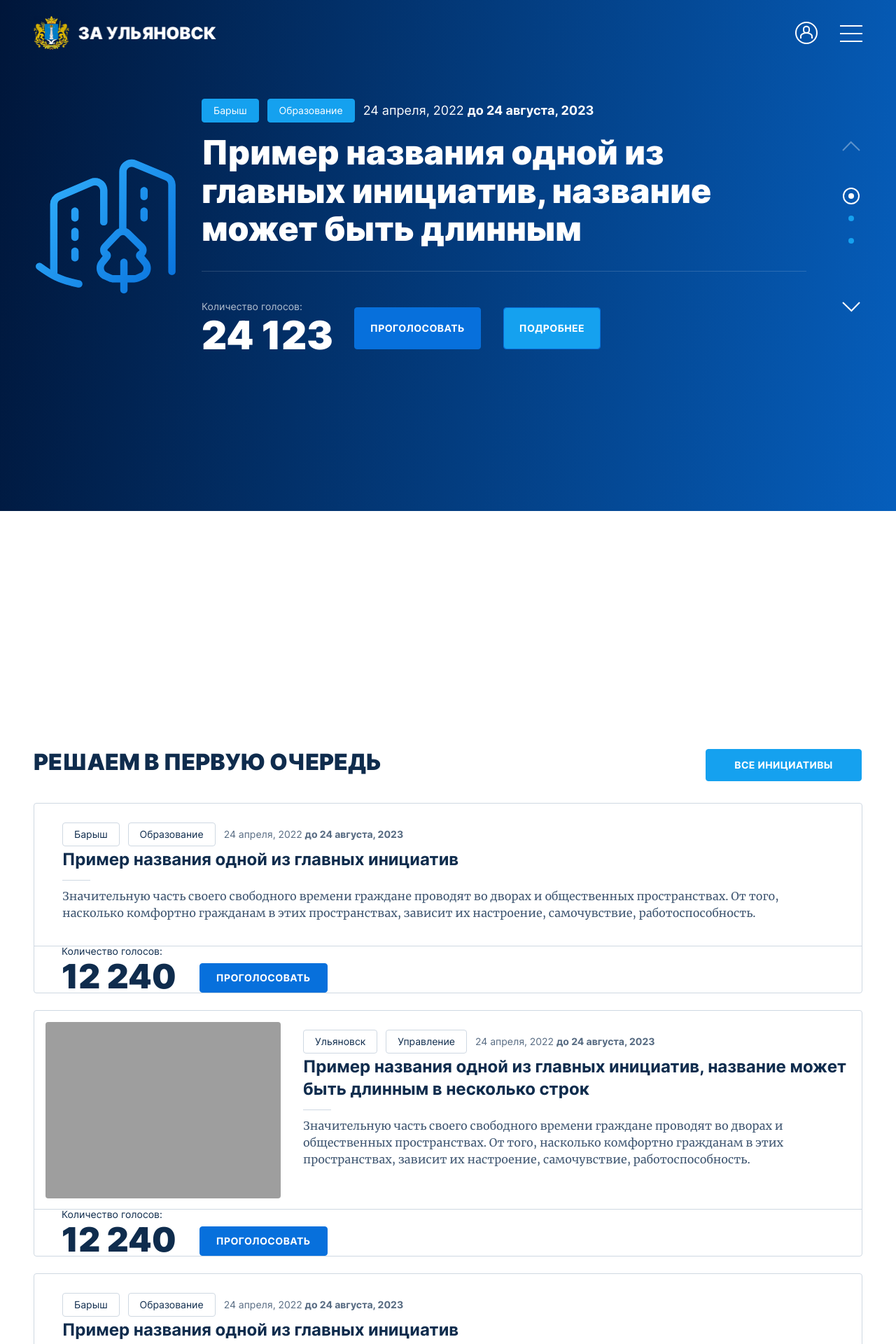
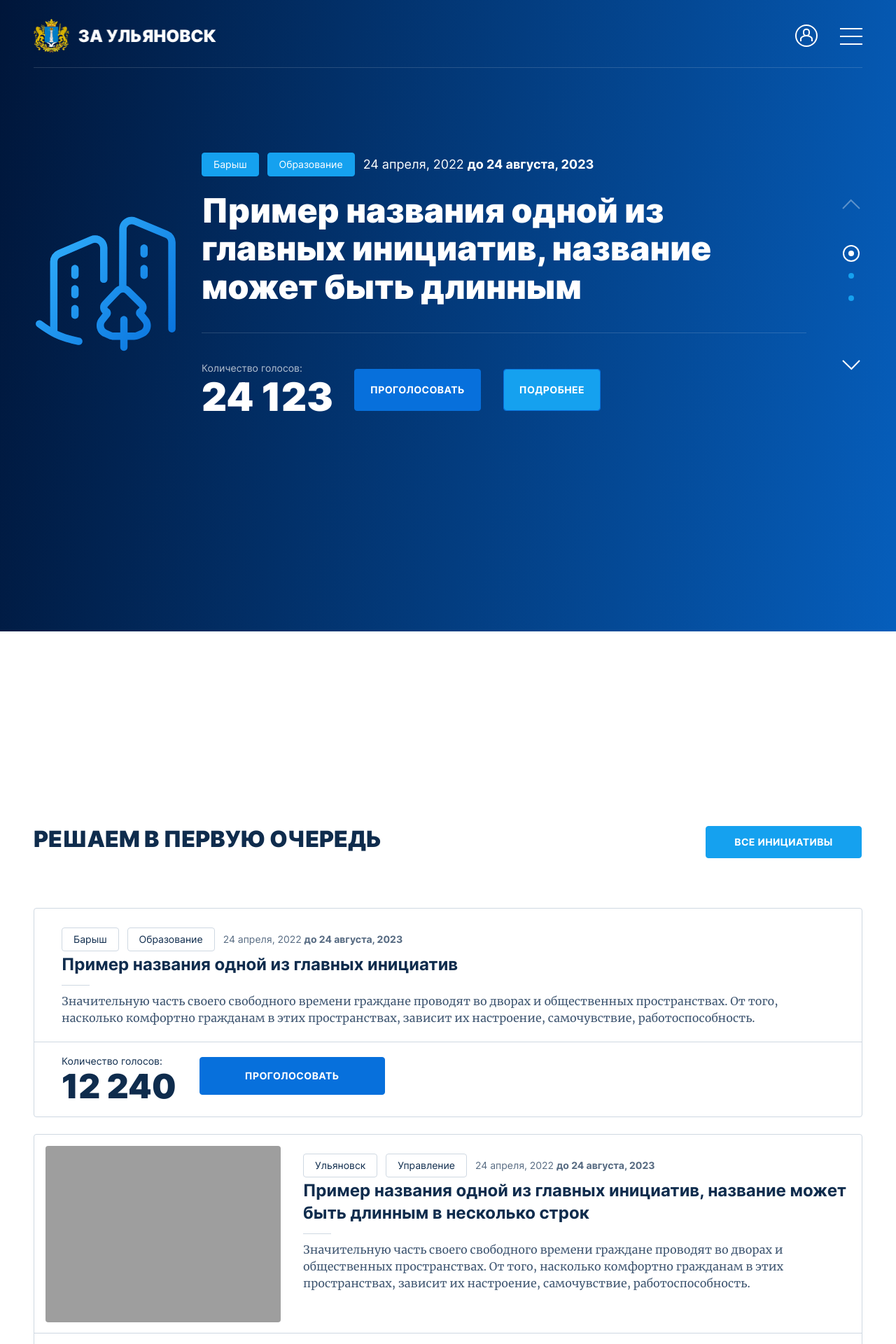
Before and after one commit to yurkaronin/zaulianivsk, a PHP site: page /home.php in a window 1280 px wide. Shown: the top 1920 px of the page at 70% size. Run offline with PHP 8.4, Linux system fonts and the light colour scheme; some libraries are stand-ins or nearby versions; grey boxes are pictures that could not be loaded.

Commit message:
Адаптив главной стр до 1024

```diff
--- a/css/bem/_card-item-long.scss
+++ b/css/bem/_card-item-long.scss
@@ -50,7 +50,6 @@
   }
 
   &__desc {
-    // padding: 28px 41px 35px;
     flex-grow: 2;
     position: relative;
   }
@@ -104,9 +103,6 @@
     }
   }
 
-  &--mod {
-    // grid-template-columns: 9fr 3fr;
-  }
   &--mod &__left {
     padding: 17px 17px 15px;
     align-items: flex-start;
@@ -124,6 +120,23 @@
       background-color: var(--White);
       box-shadow: 4px 4px 12px rgb(0 0 0 / 20%);
     }
+  }
+
+  @media (max-width: 1440px) {
+
+    &__right {
+      padding: 20px 40px;
+    }
+    &__left {
+      padding: 28px 40px 22px;
+    }
+    .button {
+      max-width: max-content;
+      padding: 20px 65px;
+  }
+  .card-item-long__right {
+    align-items: flex-start;
+  }
   }
 
   @media (max-width: 1320px) {
--- a/css/bem/_map.scss
+++ b/css/bem/_map.scss
@@ -26,9 +26,6 @@
     }
   }
 
-  @media (max-width: 1024px) {
-    display: none;
-  }
 }
 
 /** dealer-detail */
--- a/css/bem/_section.scss
+++ b/css/bem/_section.scss
@@ -28,6 +28,13 @@
       padding-bottom: 0;
     }
   }
+
+  @media (max-width: 1440px) {
+    .section__top {
+      padding-bottom: 35px;
+      margin-bottom: 35px;
+    }
+  }
   @media (max-width: 650px) {
 
     &__top {
--- a/css/sections/_first-of-all.scss
+++ b/css/sections/_first-of-all.scss
@@ -9,4 +9,24 @@
   .map--transform {
     margin-top: -17%;
   }
+
+  @media (max-width: 1440px) {
+    .map--transform {
+      margin-top: -15%;
+      margin-bottom: 45px;
+    }
+  }
+
+  @media (max-width: 1300px) {
+    .map--transform {
+      margin-top: -23%;
+      margin-bottom: 45px;
+    }
+  }
+
+  @media (max-width: 1024px) {
+    .map--transform {
+      margin-top: -29%;
+    }
+  }
 }
--- a/css/sections/_header.scss
+++ b/css/sections/_header.scss
@@ -26,9 +26,9 @@
     grid-template-columns: 262px 1fr 24px;
     gap: 18px;
     align-items: center;
-    // border-bottom: 1px solid;
-    // border-color: rgba(#ffffff, 0.15);
     transition: padding 0.6s, height 0.6s;
+    border-bottom: 1px solid;
+    border-color: rgba(#ffffff, 0.15);
   }
   &__logo {
     position: relative;
@@ -83,7 +83,7 @@
       grid-template-columns: 1fr 32px 32px;
       gap: 32px;
       align-items: center;
-      padding: 23px 0;
+      padding: 27px 0 21px;
       transition: padding 0.3s;
     }
     &__logo {
--- a/css/sections/_home-screen.scss
+++ b/css/sections/_home-screen.scss
@@ -333,19 +333,28 @@
   }
   .voices-button {
     align-items: center;
-}
+  }
 
   @media (max-width: 1440px) {
+    padding-top: 17%;
+    min-height: 902px;
     &__details .title {
       font-size: 55px;
     }
     .button {
       padding: 22px 22px;
     }
+    .tags-with-label {
+      margin-bottom: 22px;
+    }
+    .title {
+      padding-bottom: 37px;
+      margin-bottom: 43px;
+    }
   }
 
   @media (max-width: 1300px) {
-    min-height: 730px;
+    // min-height: 730px;
     &__slide {
       grid-template-columns: 208px 1fr 48px;
     }
--- a/css/style.css
+++ b/css/style.css
@@ -164,6 +164,12 @@ input[type=radio].visually-hidden {
   border: none;
   margin-bottom: 30px;
   padding-bottom: 0;
+}
+@media (max-width: 1440px) {
+  .section .section__top {
+    padding-bottom: 35px;
+    margin-bottom: 35px;
+  }
 }
 @media (max-width: 650px) {
   .section__top {
@@ -772,6 +778,21 @@ input[type=radio].visually-hidden {
   background-color: var(--White);
   box-shadow: 4px 4px 12px rgba(0, 0, 0, 0.2);
 }
+@media (max-width: 1440px) {
+  .card-item-long__right {
+    padding: 20px 40px;
+  }
+  .card-item-long__left {
+    padding: 28px 40px 22px;
+  }
+  .card-item-long .button {
+    max-width: max-content;
+    padding: 20px 65px;
+  }
+  .card-item-long .card-item-long__right {
+    align-items: flex-start;
+  }
+}
 @media (max-width: 1320px) {
   .card-item-long {
     grid-template-columns: 1fr;
@@ -1318,11 +1339,6 @@ input[type=radio].visually-hidden {
     height: 320px;
   }
 }
-@media (max-width: 1024px) {
-  .map {
-    display: none;
-  }
-}
 
 /** dealer-detail */
 [class*=copyrights-pane] {
@@ -1361,6 +1377,8 @@ input[type=radio].visually-hidden {
   gap: 18px;
   align-items: center;
   transition: padding 0.6s, height 0.6s;
+  border-bottom: 1px solid;
+  border-color: rgba(255, 255, 255, 0.15);
 }
 .header__logo {
   position: relative;
@@ -1405,7 +1423,7 @@ input[type=radio].visually-hidden {
     grid-template-columns: 1fr 32px 32px;
     gap: 32px;
     align-items: center;
-    padding: 23px 0;
+    padding: 27px 0 21px;
     transition: padding 0.3s;
   }
   .header__logo {
@@ -2041,17 +2059,25 @@ input[type=radio].visually-hidden {
   align-items: center;
 }
 @media (max-width: 1440px) {
+  .home-screen {
+    padding-top: 17%;
+    min-height: 902px;
+  }
   .home-screen__details .title {
     font-size: 55px;
   }
   .home-screen .button {
     padding: 22px 22px;
   }
+  .home-screen .tags-with-label {
+    margin-bottom: 22px;
+  }
+  .home-screen .title {
+    padding-bottom: 37px;
+    margin-bottom: 43px;
+  }
 }
 @media (max-width: 1300px) {
-  .home-screen {
-    min-height: 730px;
-  }
   .home-screen__slide {
     grid-template-columns: 208px 1fr 48px;
   }
@@ -2075,6 +2101,23 @@ input[type=radio].visually-hidden {
 }
 .first-of-all .map--transform {
   margin-top: -17%;
+}
+@media (max-width: 1440px) {
+  .first-of-all .map--transform {
+    margin-top: -15%;
+    margin-bottom: 45px;
+  }
+}
+@media (max-width: 1300px) {
+  .first-of-all .map--transform {
+    margin-top: -23%;
+    margin-bottom: 45px;
+  }
+}
+@media (max-width: 1024px) {
+  .first-of-all .map--transform {
+    margin-top: -29%;
+  }
 }
 
 .news {
@@ -2129,6 +2172,11 @@ input[type=radio].visually-hidden {
 .news a:active .news__title,
 .news a:focus .news__title {
   color: var(--Cyan);
+}
+@media (max-width: 1440px) {
+  .news__list {
+    grid-template-columns: repeat(2, 1fr);
+  }
 }
 
 .footer {
@@ -2296,6 +2344,7 @@ input[type=radio].visually-hidden {
   .footer__top {
     grid-template-columns: 1fr 1fr;
     gap: 0 32px;
+    padding-top: 14px;
   }
   .footer__navigation-list {
     padding-bottom: 0;
@@ -2318,6 +2367,12 @@ input[type=radio].visually-hidden {
   }
   .footer__menu-item:last-child .footer__link {
     border-bottom: none;
+  }
+  .footer .footer__link {
+    padding: 26px 0;
+  }
+  .footer .footer__navigation-item a {
+    padding: 12px 0;
   }
 }
 @media (max-width: 1024px) {
@@ -2562,6 +2617,7 @@ input[type=radio].visually-hidden {
   scale: 1.05;
 }
 .about .lead {
+  margin-top: 0;
   font-size: 24px;
   text-transform: none;
   font-weight: 700;
```
Also changed, not shown: preview/главная страница_1024.jpg (added).
